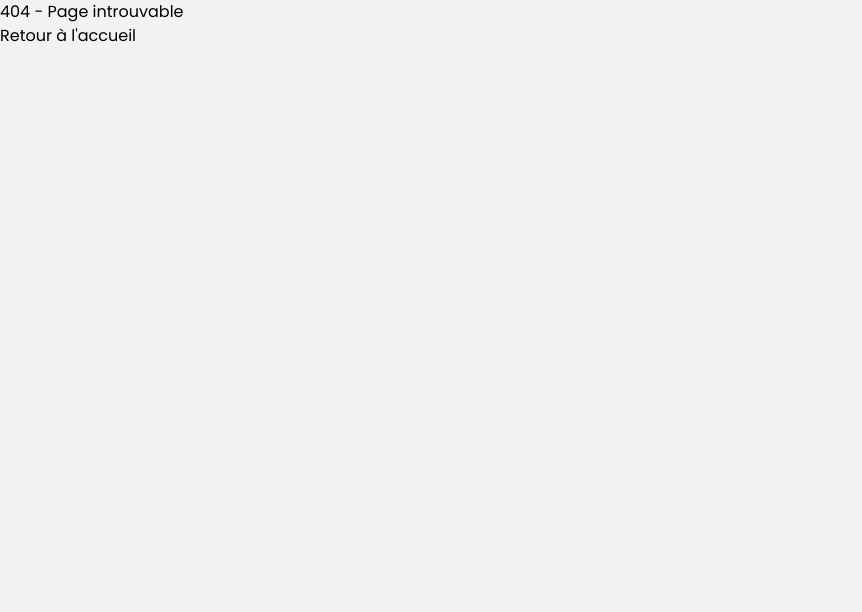
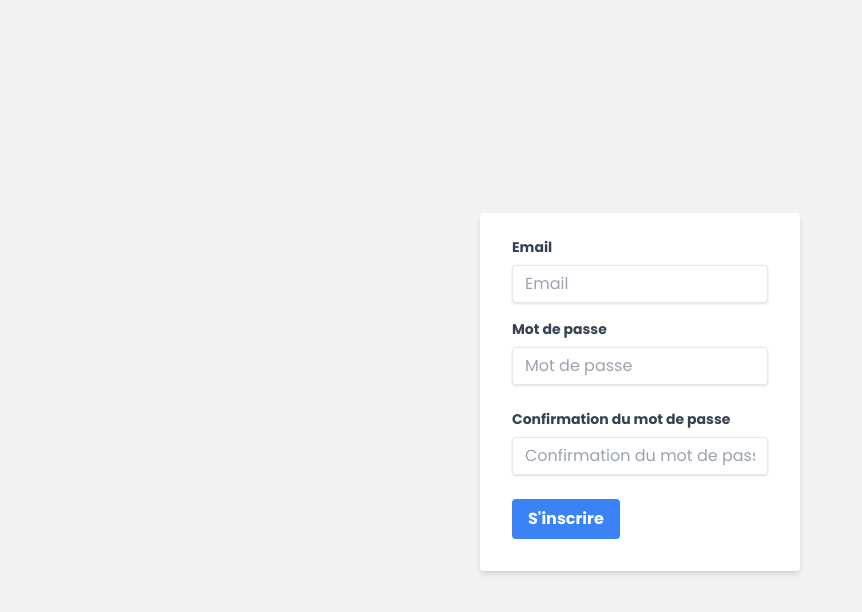
Before and after one commit to Samsuffy0100110/peps-frontend-2023-03, a React (Vite) app: page /register in a window 1280 px wide. Before the commit this address had no page. Shown: the top 612 px of the page, without its empty margins (0-862 px from the left). Built offline with nearby package versions, Linux system fonts and the light colour scheme.

Commit message:
begin register logic

```diff
--- a/package.json
+++ b/package.json
@@ -11,6 +11,7 @@
   "dependencies": {
     "@emotion/react": "^11.10.6",
     "@emotion/styled": "^11.10.6",
+    "@mui/icons-material": "^5.11.11",
     "@mui/material": "^5.11.12",
     "axios": "^1.3.4",
     "jwt-decode": "^3.1.2",
--- a/src/app.tsx
+++ b/src/app.tsx
@@ -5,6 +5,7 @@ import { ProtectedRoutes } from "@/utils/ProtectedRoutes";
 import { Error403 } from "@/pages/errors/Error403";
 import { Error404 } from "@/pages/errors/Error404";
 import { LandingPage } from "@/pages/LandingPage";
+import { Register } from "@/pages/Register";
 import { Logout } from "@/pages/Logout";
 import { Login } from "@/pages/Login";
 import { Home } from "@/pages/Home";
@@ -19,6 +20,7 @@ export const App = () => {
                     <Route path="/accueil" element={<Home />} />
                     <Route path="*" element={<Error404 />} />
                     <Route path="/no-way" element={<Error403 />} />
+                    <Route path="/register" element={<Register />} />
                     <Route path="/login" element={<Login />} />
                     <Route path="/logout" element={<Logout />} />
                     <Route
--- a/src/components/commons/Footer.tsx
+++ b/src/components/commons/Footer.tsx
@@ -3,6 +3,7 @@ import { Link } from 'react-router-dom';
 const links = [
     { name: 'landing page', path: '/' },
     { name: 'accueil', path: '/accueil' },
+    { name: 'register', path: '/register' },
     { name: 'login', path: '/login' },
     { name: 'logout', path: '/logout' },
     { name: 'admin', path: '/admin' },
--- /dev/null
+++ b/src/pages/Register.tsx
@@ -0,0 +1,127 @@
+import { ConnectedUserContext } from "@/contexts/ConnectedUserContext";
+import { useContext, useEffect, useState } from "react";
+import { useNavigate } from "react-router-dom";
+import jwt_decode from "jwt-decode";
+import axios from "axios";
+
+export const Register = () => {
+    const navigate = useNavigate();
+    const { connectedUser, setConnectedUser } = useContext<any>(ConnectedUserContext);
+    const [htmlFormDatas, sethtmlFormDatas] = useState<{ email: string, password: string, passwordConfirm: string }>({
+        email: "",
+        password: "",
+        passwordConfirm: "",
+    });
+
+    const [error, setError] = useState<string | null>(null);
+
+    const handleChange = (event: any) => {
+        const { name, value } = event.currentTarget;
+        sethtmlFormDatas({ ...htmlFormDatas, [name]: value });
+    };
+
+    const handleSubmit = async (event: any) => {
+        event.preventDefault();
+        try {
+            const response = await axios.post(
+                `${import.meta.env.VITE_BACKEND_URL}/api/register`,
+                htmlFormDatas
+            );
+            sessionStorage.setItem("token", response.data.token);
+
+            const connectingUser = await axios.get(
+                `${import.meta.env.VITE_BACKEND_URL}/api/user/${response.data.id}`
+            );
+
+            setConnectedUser(connectingUser.data);
+            sessionStorage.setItem("user", JSON.stringify(connectingUser.data));
+
+            navigate("/accueil");
+        } catch (error) {
+            setError("Identifiants incorrects");
+        }
+    };
+
+    useEffect(() => {
+        if (connectedUser) {
+            navigate("/accueil");
+        }
+    }, [connectedUser, navigate]);
+
+    return (
+        <div className="flex items-center justify-center h-screen">
+            <div className="w-full max-w-xs">
+                <form
+                    className="bg-white shadow-md rounded px-8 pt-6 pb-8 mb-4"
+                    onSubmit={handleSubmit}
+                >
+                    <div className="mb-4">
+                        <label
+                            className="block text-gray-700 text-sm font-bold mb-2"
+                            htmlFor="email"
+                        >
+                            Email
+                        </label>
+                        <input
+                            className="shadow appearance-none border rounded w-full py-2 px-3 text-gray-700 leading-tight focus:outline-none focus:shadow-outline"
+                            id="email"
+                            type="email"
+                            placeholder="Email"
+                            name="email"
+                            value={htmlFormDatas.email}
+                            onChange={handleChange}
+                        />
+                    </div>
+                    <div className="mb-6">
+                        <label
+                            className="block text-gray-700 text-sm font-bold mb-2"
+                            htmlFor="password"
+                        >
+                            Mot de passe
+                        </label>
+                        <input
+                            className="shadow appearance-none border rounded w-full py-2 px-3 text-gray-700 leading-tight focus:outline-none focus:shadow-outline"
+                            id="password"
+                            type="password"
+                            placeholder="Mot de passe"
+                            name="password"
+                            value={htmlFormDatas.password}
+                            onChange={handleChange}
+                        />
+                    </div>
+                    <div className="mb-6">
+                        <label
+                            className="block text-gray-700 text-sm font-bold mb-2"
+                            htmlFor="passwordConfirm"
+                        >
+                            Confirmation du mot de passe
+                        </label>
+                        <input
+                            className="shadow appearance-none border rounded w-full py-2 px-3 text-gray-700 leading-tight focus:outline-none focus:shadow-outline"
+                            id="passwordConfirm"
+                            type="password"
+                            placeholder="Confirmation du mot de passe"
+                            name="passwordConfirm"
+                            value={htmlFormDatas.passwordConfirm}
+                            onChange={handleChange}
+                        />
+                    </div>
+                    <div className="flex items-center justify-between">
+                        <button
+                            className="bg-blue-500 hover:bg-blue-700 text-white font-bold py-2 px-4 rounded focus:outline-none focus:shadow-outline"
+                            type="submit"
+                        >
+                            S'inscrire
+                        </button>
+                    </div>
+                    {error && (
+                        <div className="bg-red-100 border border-red-400 text-red-700 px-4 py-3 rounded relative mt-4" role="alert">
+                            <strong className="font-bold">Erreur !</strong>
+                            <span className="block sm:inline">{error}</span>
+                        </div>
+                    )}
+                </form>
+            </div>
+        </div>
+    );
+};
```
Also changed, not shown: 1 other file (tests, documents, lock files or other folders).
